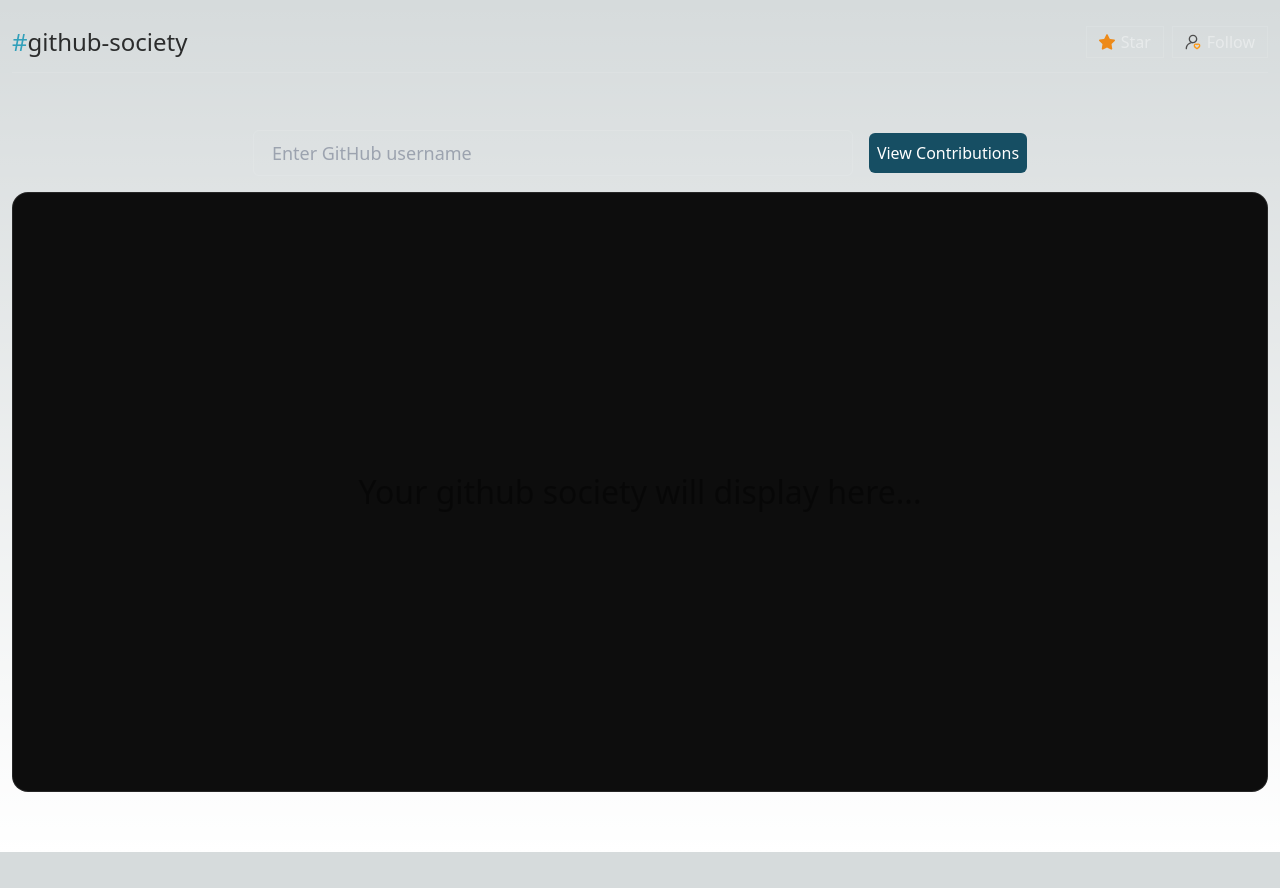
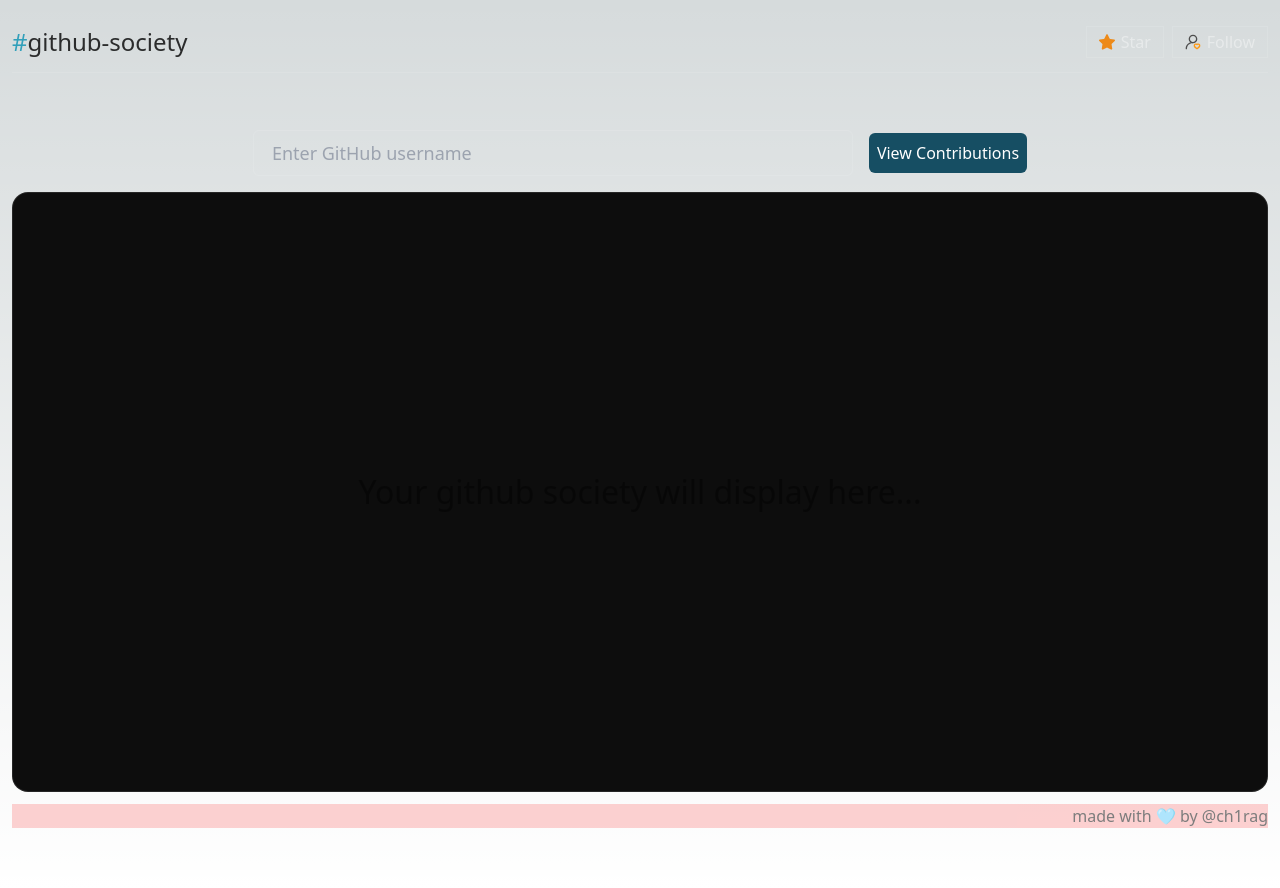
Before and after one commit to chiragbadhe/github-society, a Next.js app: page / in a window 1280 px wide. Before the commit the page ends 852 px from the top, so only its background shows below. Built offline with nearby package versions, Linux system fonts and the light colour scheme; no server answers.

Commit message:
ft:add footer

```diff
--- a/src/components/Contributions/index.tsx
+++ b/src/components/Contributions/index.tsx
@@ -3,6 +3,7 @@
 import Header from "@/components/Header";
 import useWindowSize from "@/hooks/usewindow";
 import { logEvent } from "../../lib/analytics";
+import { Footer } from "../Footer";
 
 export default function Contributions() {
   const [username, setUsername] = useState("");
@@ -110,6 +111,7 @@
           </span>
         </div>
       )}
+      <Footer />
     </div>
   );
 }
--- a/src/components/Footer/index.tsx
+++ b/src/components/Footer/index.tsx
@@ -1,7 +1,16 @@
-const Footer = () => {
+export const Footer = () => {
   return (
-    <div className="text-[16px] opacity-50">
-      made with 🩵 by <a href="https://github.com/chiragbadhe" target="_blank">@ch1rag</a>
+    <div className="text-[16px] opacity-50 bg-red-300 w-full flex  justify-end mt-[12px]">
+      <div className="font-thin">
+        <span> made with 🩵 by</span>{" "}
+        <a
+          className="font-regular"
+          href="https://github.com/chiragbadhe"
+          target="_blank"
+        >
+          @ch1rag
+        </a>
+      </div>
     </div>
   );
 };
```
